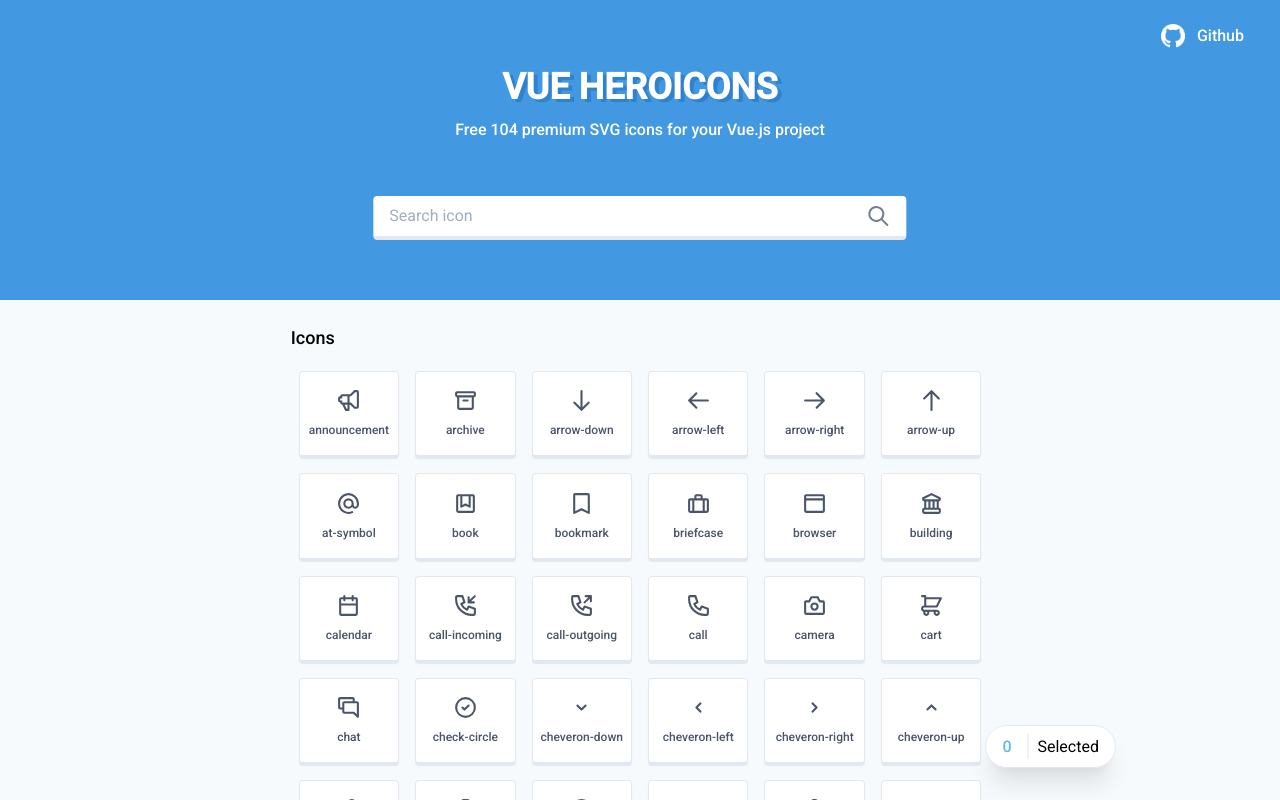
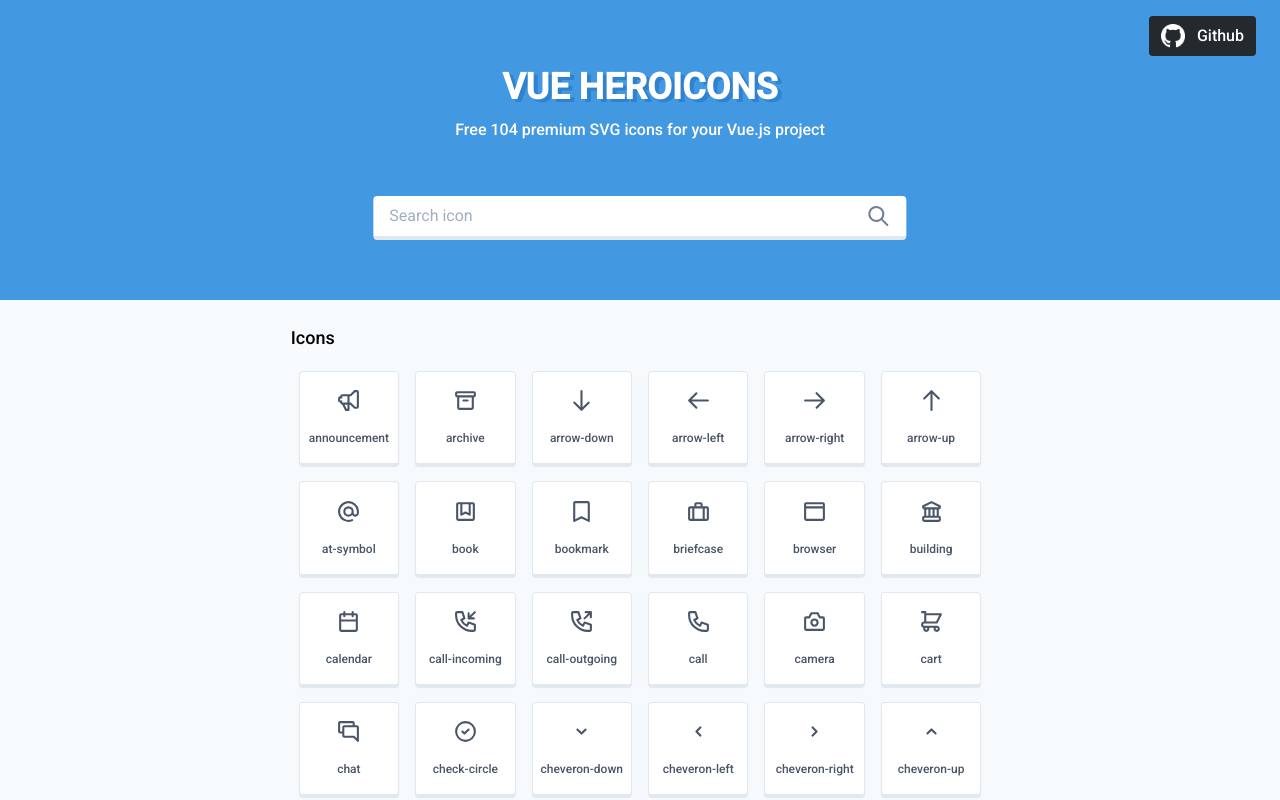
Before and after one commit to Kholid060/vue-heroicons, a Vue app: page / in a window 1280 px wide. Shown: the top 800 px of the page. Built offline with nearby package versions, Linux system fonts and the light colour scheme.

Commit message:
fix some code

```diff
--- a/src/App.vue
+++ b/src/App.vue
@@ -4,7 +4,7 @@
       <a
       href="https://github.com/Kholid060/vue-heroicons"
       target="_blank"
-      class="flex items-center absolute right-0 mt-4 rounded px-3 py-2 mr-6">
+      class="flex items-center absolute right-0 mt-4 rounded px-3 py-2 mr-6 github-btn">
         <img :src="require('./assets/github.png')" class="w-6">
         <p class="text-white font-medium ml-3">Github</p>
       </a>
@@ -27,12 +27,12 @@
            :class="[icon.selected ? 'text-blue-600 active' : 'text-gray-700']"
            @click="icons[icon.index].selected = !icons[icon.index].selected">
             <heroicon :name="icon.name" class="fill-current" height="25" width="25"></heroicon>
-            <p class="font-medium mt-2 text-xs overflow-hidden truncate">{{icon.name}}</p>
+            <p class="font-medium mt-4 text-xs overflow-hidden truncate">{{icon.name}}</p>
           </div>
         </div>
       </div>
     </div>
-    <selected :selected="selectedIcons"></selected>
+    <selected :selected="selectedIcons" v-show="selectedIcons.length !== 0"></selected>
   </div>
 </template>
 <script>
--- a/src/components/HeroIcon.vue
+++ b/src/components/HeroIcon.vue
@@ -1,5 +1,11 @@
 <template>
-  <svg xmlns="http://www.w3.org/2000/svg" viewBox="0 0 24 24" @click="$emit('click')" :class="['heroicon-ui', name]" :width="width" :fill="fill" :height="height" v-html="icon">
+  <svg
+    xmlns="http://www.w3.org/2000/svg"
+    viewBox="0 0 24 24" @click="$emit('click')"
+    :class="['heroicon-ui', name]"
+    :width="width"
+    :fill="fill" :height="height"
+    v-html="icon">
   </svg>
 </template>
 <script>
@@ -25,8 +31,11 @@
   },
   lib: [],
   add(icons) {
-    if (Array.isArray(icons)) this.lib = icons;
-    else this.lib.push(icons);
+    if (Array.isArray(icons)) {
+      this.lib = icons;
+    } else {
+      this.lib.push(icons);
+    }
   },
   computed: {
     icon() {
```
